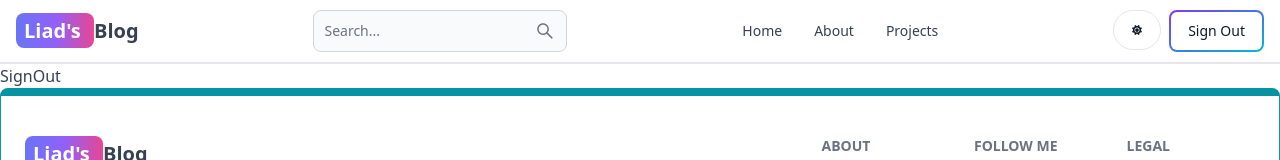
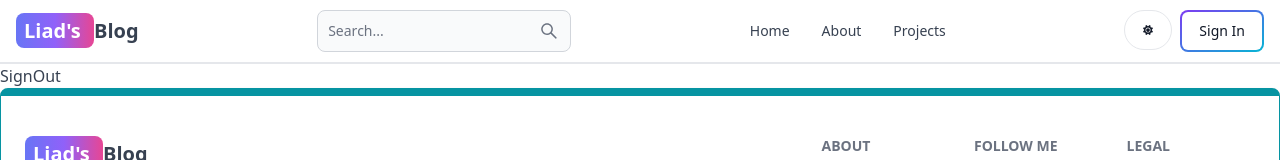
Before and after one commit to LiadOvdat5/Mern-Blog, a React (Vite) app in the folder Client/: page /sign-out in a window 1280 px wide. Shown: the top 160 px of the page. Built offline with nearby package versions, Linux system fonts and the light colour scheme; no server answers.

Commit message:
Add private route for dashboard

```diff
--- a/Client/src/App.jsx
+++ b/Client/src/App.jsx
@@ -8,6 +8,7 @@
 import Projects from "./pages/Projects";
 import Header from "./components/Header";
 import FooterCom from "./components/Footer.jsx";
+import PrivateRoute from "./components/PrivateRoute.jsx";
 
 export default function App() {
   return (
@@ -19,7 +20,9 @@
         <Route path="/sign-up" element={<SignUp />} />
         <Route path="/sign-in" element={<SignIn />} />
         <Route path="/sign-out" element={<SignOut />} />
-        <Route path="/dashboard" element={<Dashboard />} />
+        <Route element={<PrivateRoute />}>
+          <Route path="/dashboard" element={<Dashboard />} />
+        </Route>
         <Route path="/projects" element={<Projects />} />
       </Routes>
       <FooterCom />
--- a/Client/src/components/Header.jsx
+++ b/Client/src/components/Header.jsx
@@ -80,7 +80,7 @@
             AvatarDropDown()
           ) : (
             <Button gradientDuoTone="purpleToBlue" outline>
-              Sign Out
+              Sign In
             </Button>
           )}
         </Link>
--- /dev/null
+++ b/Client/src/components/PrivateRoute.jsx
@@ -0,0 +1,7 @@
+import { useSelector } from "react-redux";
+import { Outlet, Navigate } from "react-router-dom";
+
+export default function PrivateRoute() {
+  const { currentUser } = useSelector((state) => state.user);
+  return currentUser ? <Outlet /> : <Navigate to="/sign-in" />;
+}
```
